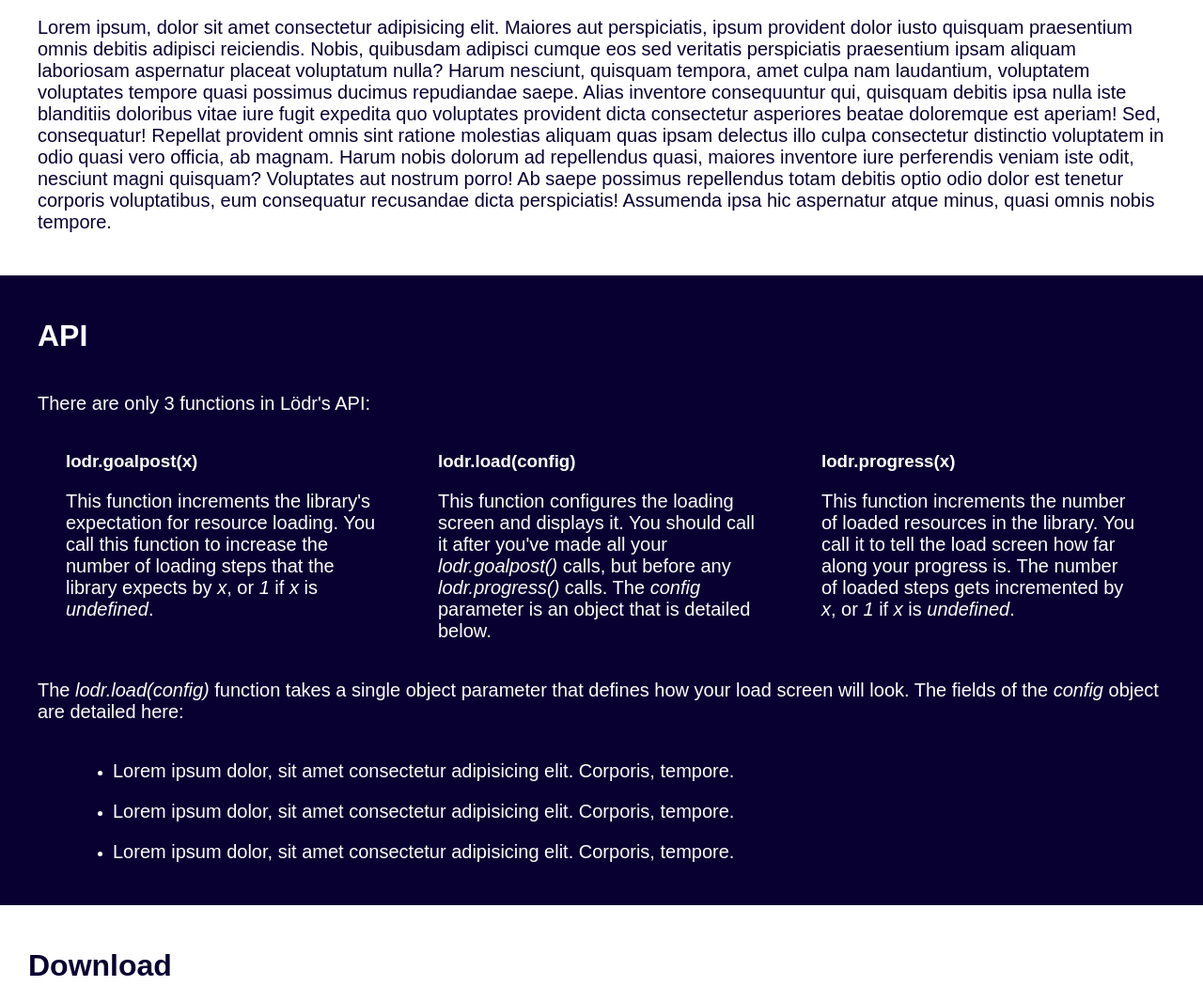
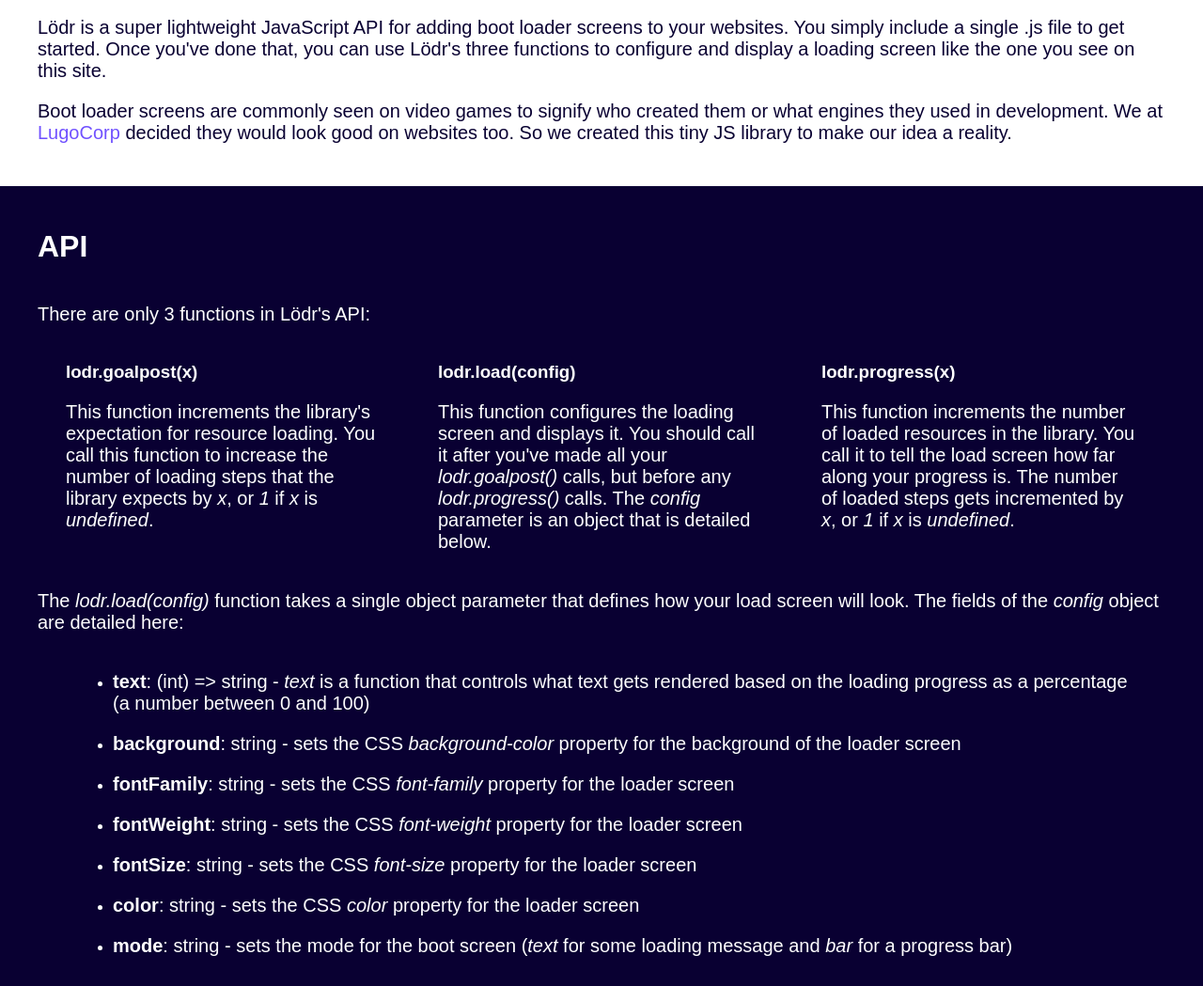
Before and after one commit to lugocorp/lodr, a plain HTML site: page index.html in a window 1280 px wide. Shown: the part 342-1391 px from the top of the page at 94% size. Drawn offline with Linux system fonts and the light colour scheme.

Commit message:
Changed site's content

```diff
--- a/index.html
+++ b/index.html
@@ -4,7 +4,7 @@
     <meta http-equiv="X-UA-Compatible" content="IE=edge" />
     <meta name="viewport" content="width=device-width, initial-scale=1.0" />
     <script src="lodr.min.js"></script>
-    <link rel="stylesheet" href="css/style.css" />
+    <link rel="stylesheet" href="style.css" />
     <title>Lödr</title>
   </head>
   <body>
@@ -34,23 +34,14 @@
     <div class="about" id="about">
       <h1>About</h1>
       <p>
-        Lorem ipsum, dolor sit amet consectetur adipisicing elit. Maiores aut
-        perspiciatis, ipsum provident dolor iusto quisquam praesentium omnis
-        debitis adipisci reiciendis. Nobis, quibusdam adipisci cumque eos sed
-        veritatis perspiciatis praesentium ipsam aliquam laboriosam aspernatur
-        placeat voluptatum nulla? Harum nesciunt, quisquam tempora, amet culpa
-        nam laudantium, voluptatem voluptates tempore quasi possimus ducimus
-        repudiandae saepe. Alias inventore consequuntur qui, quisquam debitis
-        ipsa nulla iste blanditiis doloribus vitae iure fugit expedita quo
-        voluptates provident dicta consectetur asperiores beatae doloremque est
-        aperiam! Sed, consequatur! Repellat provident omnis sint ratione
-        molestias aliquam quas ipsam delectus illo culpa consectetur distinctio
-        voluptatem in odio quasi vero officia, ab magnam. Harum nobis dolorum ad
-        repellendus quasi, maiores inventore iure perferendis veniam iste odit,
-        nesciunt magni quisquam? Voluptates aut nostrum porro! Ab saepe possimus
-        repellendus totam debitis optio odio dolor est tenetur corporis
-        voluptatibus, eum consequatur recusandae dicta perspiciatis! Assumenda
-        ipsa hic aspernatur atque minus, quasi omnis nobis tempore.
+        Lödr is a super lightweight JavaScript API for adding boot loader screens to your websites.
+        You simply include a single .js file to get started.
+        Once you've done that, you can use Lödr's three functions to configure and display a loading screen like the one you see on this site.
+      </p>
+      <p>
+        Boot loader screens are commonly seen on video games to signify who created them or what engines they used in development.
+        We at <a href="http://lugocorp.net">LugoCorp</a> decided they would look good on websites too.
+        So we created this tiny JS library to make our idea a reality.
       </p>
     </div>
 
@@ -92,24 +83,37 @@
         <ul>
           <li>
             <p>
-              Lorem ipsum dolor, sit amet consectetur adipisicing elit.
-              Corporis, tempore.
+              <b>text</b>: (int) => string - <i>text</i> is a function that controls what text gets rendered based on the loading progress as a percentage (a number between 0 and 100)
             </p>
           </li>
-        </ul>
-        <ul>
           <li>
             <p>
-              Lorem ipsum dolor, sit amet consectetur adipisicing elit.
-              Corporis, tempore.
+              <b>background</b>: string - sets the CSS <i>background-color</i> property for the background of the loader screen
             </p>
           </li>
-        </ul>
-        <ul>
           <li>
             <p>
-              Lorem ipsum dolor, sit amet consectetur adipisicing elit.
-              Corporis, tempore.
+              <b>fontFamily</b>: string - sets the CSS <i>font-family</i> property for the loader screen
+            </p>
+          </li>
+          <li>
+            <p>
+              <b>fontWeight</b>: string - sets the CSS <i>font-weight</i> property for the loader screen
+            </p>
+          </li>
+          <li>
+            <p>
+              <b>fontSize</b>: string - sets the CSS <i>font-size</i> property for the loader screen
+            </p>
+          </li>
+          <li>
+            <p>
+              <b>color</b>: string - sets the CSS <i>color</i> property for the loader screen
+            </p>
+          </li>
+          <li>
+            <p>
+              <b>mode</b>: string - sets the mode for the boot screen (<i>text</i> for some loading message and <i>bar</i> for a progress bar)
             </p>
           </li>
         </ul>
--- a/css/style.css
+++ b/style.css
@@ -10,6 +10,14 @@
   overflow-x: hidden;
   padding: 0;
   margin: 0;
+}
+
+a {
+  text-decoration: none;
+  color: var(--light-blue);
+}
+a:hover {
+  text-decoration: underline;
 }
 
 /* Header */
@@ -212,10 +220,3 @@
   margin: 0;
   color: var(--white);
 }
-.footer a {
-  text-decoration: none;
-  color: var(--light-blue);
-}
-.footer a:hover {
-  text-decoration: underline;
-}
```
